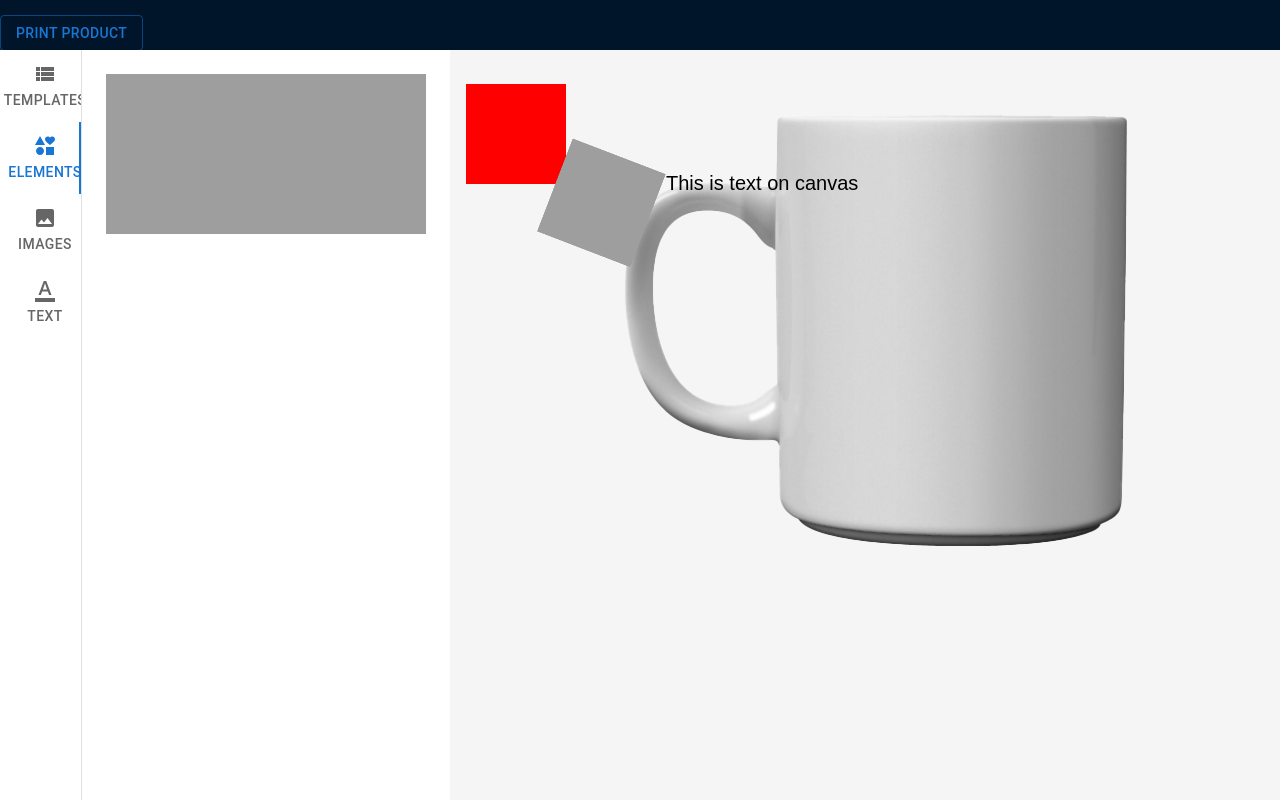
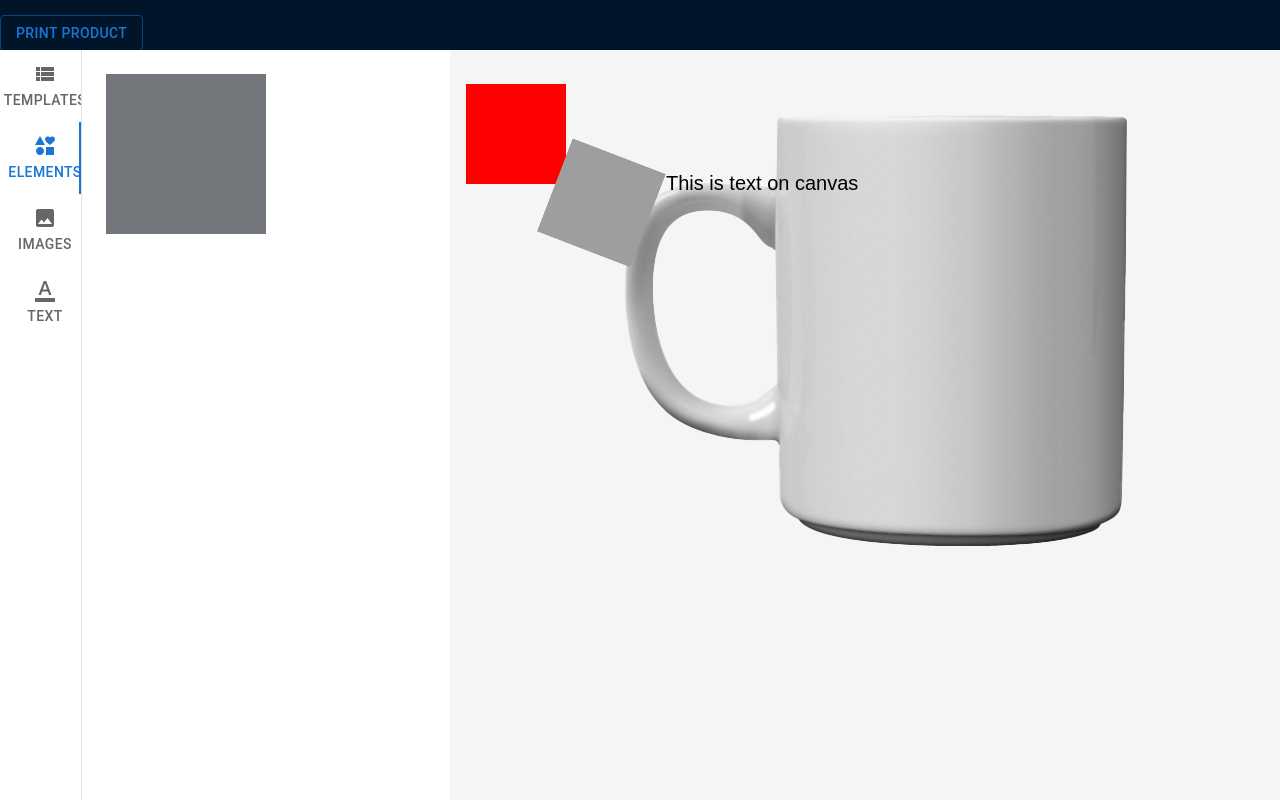
Before and after one commit to phuctv302/hust-maker, a React (Create React App) app in the folder ui/: page / in a window 1280 px wide. Both pictures are taken after a click on the tab "ELEMENTS". Built offline with nearby package versions, Linux system fonts and the light colour scheme.

Commit message:
add more element types

```diff
--- a/ui/src/components/TabContent.jsx
+++ b/ui/src/components/TabContent.jsx
@@ -7,7 +7,7 @@ import './TabContent.css';
 
 import previews from '../fake.data/previews';
 
-export default function TabContent({setSelectedElement}){
+export default function TabContent({type, setSelectedElement}){
 
 	const [ref, {width, height}] = useMeasure();
 
@@ -15,8 +15,8 @@ export default function TabContent({setSelectedElement}){
 
 	return (
 		<div ref={ref} className='tab-content'>
-			{previews.map((el, ind) => {
-				return <PreviewElement setSelectedElement={setSelectedElement} key={ind} width={width} height={height} previewProps={el} />
+			{previews.filter((el) => el.metatype === type).map((el, ind) => {
+				return <PreviewElement type={type} setSelectedElement={setSelectedElement} key={ind} width={width} height={height} previewProps={el} />
 			})}
 		</div>
 	);
--- a/ui/src/components/VerticalTabs.jsx
+++ b/ui/src/components/VerticalTabs.jsx
@@ -72,13 +72,13 @@ export default function VerticalTabs({setSelectedElement}){
 				Item One
 			</TabPanel>
 			<TabPanel value={value} index={1}>
-				<TabContent setSelectedElement={setSelectedElement}/>
+				<TabContent type='rectangle' setSelectedElement={setSelectedElement}/>
 			</TabPanel>
 			<TabPanel value={value} index={2}>
-				Item Three
+				<TabContent type='image' setSelectedElement={setSelectedElement}/>
 			</TabPanel>
 			<TabPanel value={value} index={3}>
-				Item Four
+				<TabContent type='text' setSelectedElement={setSelectedElement}/>
 			</TabPanel>
 		</Box>
 	);
--- a/ui/src/components/canvas/PreviewElement.css
+++ b/ui/src/components/canvas/PreviewElement.css
@@ -1,4 +1,7 @@
+.preview-canvas {
+	margin-bottom: 20px;
+}
 .preview-canvas:hover {
 	cursor: pointer;
-	background-color: #3A98B9;
+	background-color: #ECF2FF;
 }
--- a/ui/src/components/canvas/PreviewElement.jsx
+++ b/ui/src/components/canvas/PreviewElement.jsx
@@ -1,37 +1,79 @@
 import React from 'react';
 import { v4 as uuid } from 'uuid';
 
-import { Stage, Layer, Image } from 'react-konva';
+import { Stage, Layer, Image, Text, Rect } from 'react-konva';
 
 import './PreviewElement.css';
 
-export default function PreviewElement({width, previewProps, setSelectedElement}){
+export default function PreviewElement({
+	width,
+	previewProps,
+	setSelectedElement,
+}) {
 	const stageRef = React.useRef(null);
-	const imageRef = React.useRef(null);
+	const ref = React.useRef(null);
 
 	let image = new window.Image();
 	image.crossOrigin = 'Anonymous';
 	image.src = previewProps.src;
 
 	const handleElementDbClick = (type) => {
-		let element = {...previewProps, id: `${type}_${uuid().slice(0, 8)}`};
-		setSelectedElement(element)
+		let element = { ...previewProps, id: `${type}_${uuid().slice(0, 8)}` };
+		setSelectedElement(element);
+	};
+
+	let elHtml = '';
+	let stageHeight = width / 2;
+	if (previewProps.metatype === 'image') {
+		elHtml = (
+			<Image
+				ref={ref}
+				onDblClick={() => {
+					handleElementDbClick('image');
+				}}
+				{...previewProps}
+				image={image}
+				width={stageRef.current?.width()}
+				height={stageRef.current?.height()}
+			/>
+		);
+	}
+	if (previewProps.metatype === 'text') {
+		elHtml = (
+			<Text
+				ref={ref}
+				onDblClick={() => {
+					handleElementDbClick('image');
+				}}
+				{...previewProps}
+				align='center'
+				width={stageRef.current?.width()}
+			/>
+			);
+		stageHeight = previewProps.fontSize;
+	}
+	if (previewProps.metatype === 'rectangle') {
+		elHtml = (
+			<Rect
+				ref={ref}
+				onDblClick={() => {
+					handleElementDbClick('rectangle');
+				}}
+				{...previewProps}
+				width={stageRef.current?.width()}
+				height={stageRef.current?.height()}
+			/>
+		)
 	}
 
 	return (
-		<Stage className='preview-canvas' ref={stageRef} width={width/2} height={width/2}>
-			<Layer>
-				<Image
-					ref={imageRef}
-					onDblClick={() => {
-						handleElementDbClick('image')
-					}}
-					{ ...previewProps }
-					image={image}
-					width={stageRef.current?.width()}
-					height={stageRef.current?.height()}
-				/>
-			</Layer>
+		<Stage
+			className='preview-canvas'
+			ref={stageRef}
+			width={previewProps.metatype === 'text' ? width : width / 2}
+			height={stageHeight}
+		>
+			<Layer>{elHtml}</Layer>
 		</Stage>
 	);
 }
--- a/ui/src/fake.data/previews.js
+++ b/ui/src/fake.data/previews.js
@@ -12,6 +12,42 @@ const previews = [
 		src: 'https://scontent.fhan19-1.fna.fbcdn.net/v/t39.30808-1/333668273_151641921078113_7812618099747623910_n.jpg?stp=dst-jpg_p200x200&_nc_cat=101&ccb=1-7&_nc_sid=7206a8&_nc_ohc=YMSADmBCZaoAX9nMF1l&_nc_ht=scontent.fhan19-1.fna&oh=00_AfCHC7EO-UQETRo1Vv_AcPCkxIvXWx4gi6iqIYNS7muBDg&oe=640450BC',
 		x: 0,
 		y: 0
+	},
+
+	{
+		id: 'preview_text_1',
+		metatype: 'text',
+		text: 'Heading 1',
+		fontSize: 32,
+		fontStyle: 'bold'
+	},
+	{
+		id: 'preview_text_2',
+		metatype: 'text',
+		text: 'Heading 2',
+		fontSize: 26,
+		fontStyle: 'bold'
+	},
+	{
+		id: 'preview_text_3',
+		metatype: 'text',
+		text: 'Heading 3',
+		fontSize: 22,
+		fontStyle: 'bold'
+	},
+	{
+		id: 'preview_text_4',
+		metatype: 'text',
+		text: 'Normal text',
+		fontSize: 16,
+	},
+
+	{
+		id: 'preview_rect_1',
+		metatype: 'rectangle',
+		fill: '#73777B',
+		width: 100,
+		height: 100
 	}
 ]
 
```
